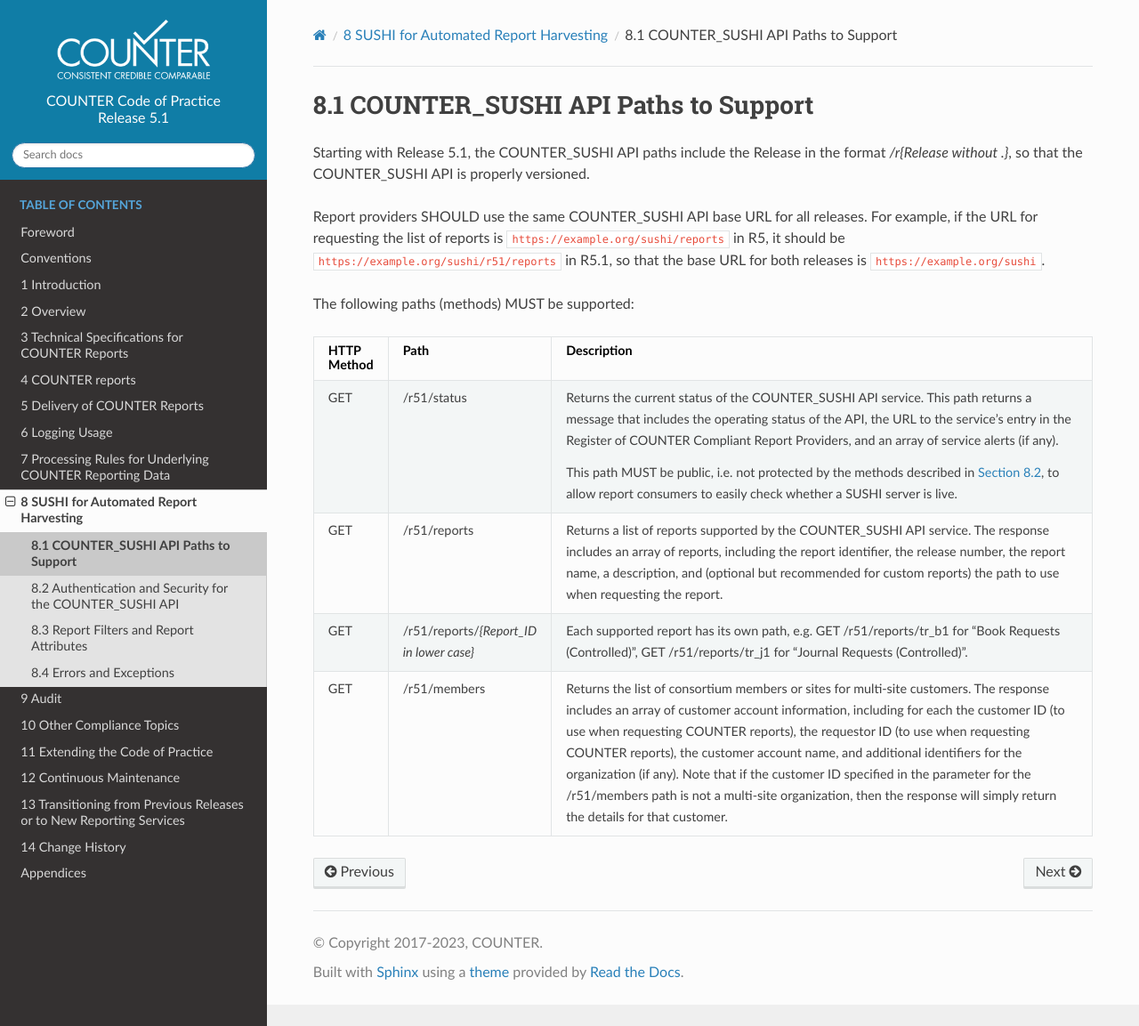
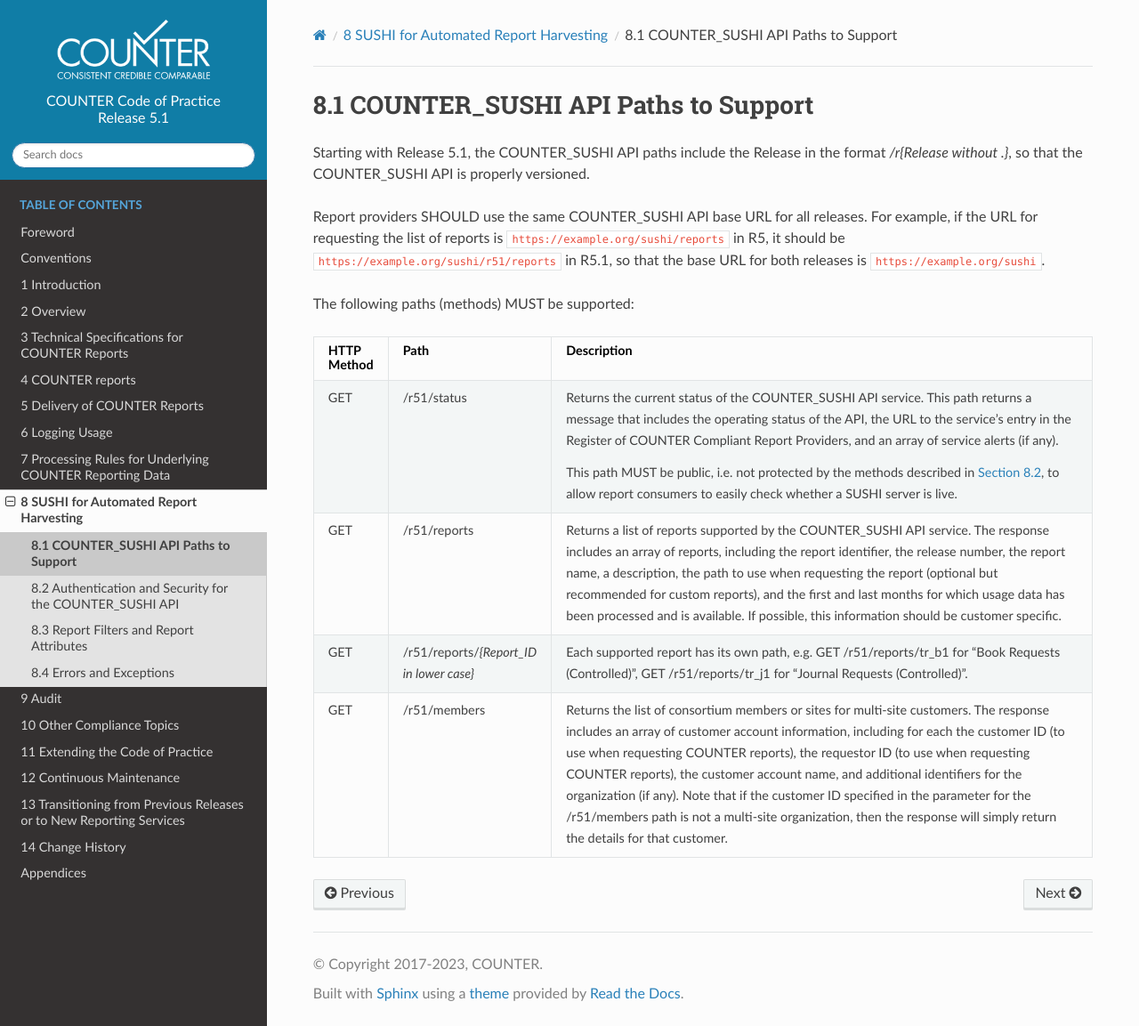
Before and after one commit to Project-Counter/cop5, a Sphinx documentation site: the page built from source/08-sushi/01-counter-sushi-api-paths-to-support.rst, in a window 1280 px wide and 1153 px high. Shown: the whole window at 89% size. Built offline with Sphinx 7.4.7 and the Read the Docs theme 2.0.0, drawn with Linux system fonts in a browser that asks for light colours.

Commit message:
Update description for extended COUNTER_SUSHI API path /r51/reports

```diff
--- a/source/08-sushi/01-counter-sushi-api-paths-to-support.rst
+++ b/source/08-sushi/01-counter-sushi-api-paths-to-support.rst
@@ -34,7 +34,7 @@
 
    * - GET
      - /r51/reports
-     - Returns a list of reports supported by the COUNTER_SUSHI API service. The response includes an array of reports, including the report identifier, the release number, the report name, a description, and (optional but recommended for custom reports) the path to use when requesting the report.
+     - Returns a list of reports supported by the COUNTER_SUSHI API service. The response includes an array of reports, including the report identifier, the release number, the report name, a description, the path to use when requesting the report (optional but recommended for custom reports), and the first and last months for which usage data has been processed and is available. If possible, this information should be customer specific.
 
    * - GET
      - /r51/reports/*{Report_ID in lower case}*
--- a/source/appendices/b-changes-from-r5.rst
+++ b/source/appendices/b-changes-from-r5.rst
@@ -26,7 +26,7 @@
 * **Report headers** - R5.1 added a link to the `COUNTER Registry <https://registry.projectcounter.org>`_ to the standard report header in both JSON and tabular reports.
 * **SUSHI URLs** - Starting with Release 5.1, the release version number will need to be included in the SUSHI URL path.
 * **SUSHI authentication** - R5.1 removes support for IP-based authentication in the COUNTER_SUSHI API. API key may be used if a replacement is desired.
-* **SUSHI paths** - The /r51/status path is public to allow report consumers to easily check whether a service is live. The /r51/reports endpoint is extended to return information about the first and last months for which data are available. We are also introducing separate parameters for common extensions.
+* **SUSHI paths** - The /r51/status path is public to allow report consumers to easily check whether a SUSHI server is live. The /r51/reports path is extended to return information about the first and last months for which usage data has been processed and is available. We are also introducing separate parameters for common extensions.
 * **JSON** - Key changes are upgrading to the OpenAPI3.1/JSON schema, and other changes that result in a more compact, easier-to-parse schema.
 
 
```
